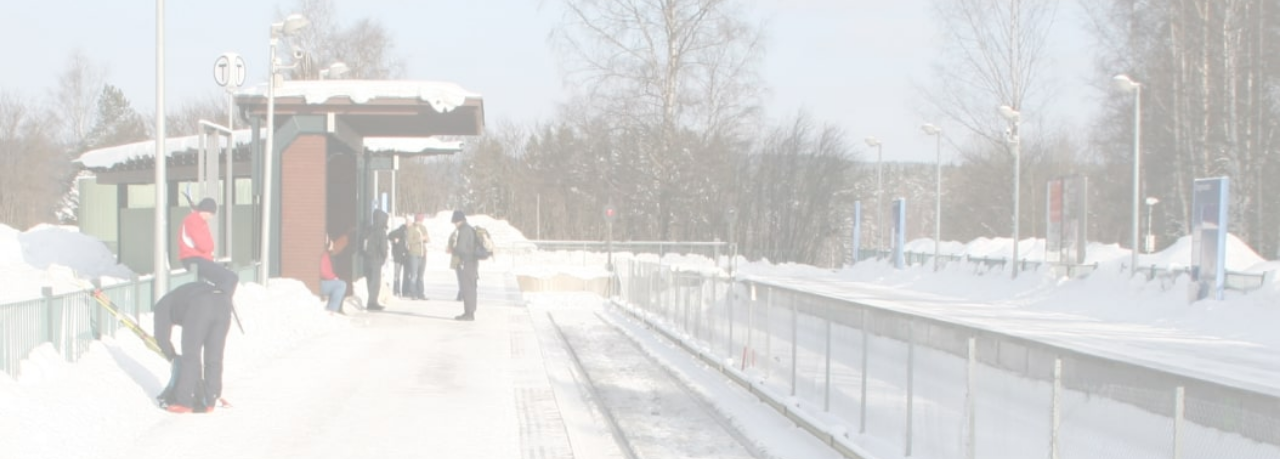
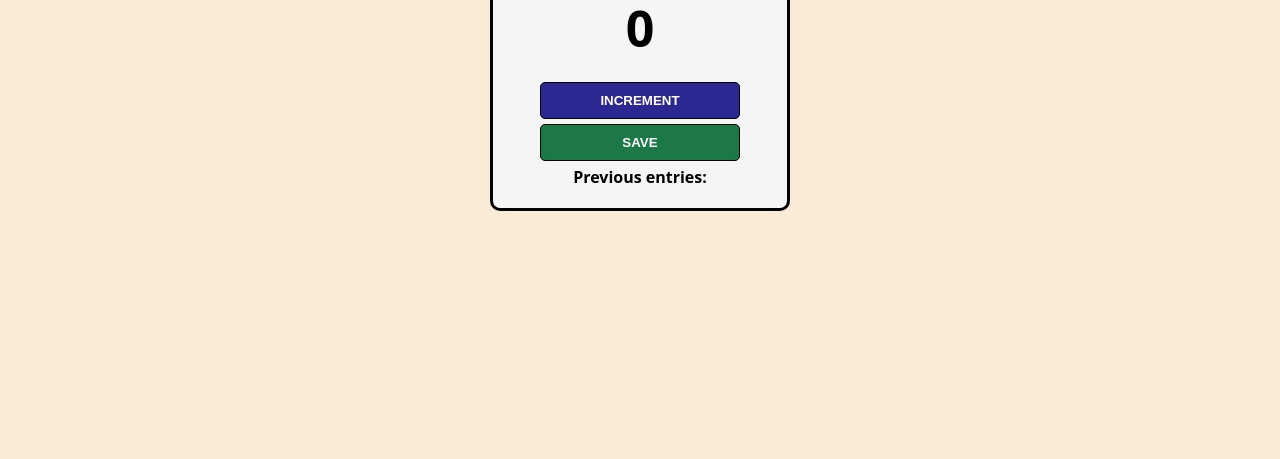
Before and after one commit to erickariasec/Scrimba-Learn-JavaScript, a plain HTML site: page M1_BuildAPassengerCounterApp/index.html in a window 1280 px wide. Shown: the part 341-800 px from the top of the page. Drawn offline with Linux system fonts and the light colour scheme.

Commit message:
Scrimba, Learn JavaScript, Build a Passenger Counter App, modifying structure, styling: color, display: flex

```diff
--- a/M1_BuildAPassengerCounterApp/css/index.css
+++ b/M1_BuildAPassengerCounterApp/css/index.css
@@ -1,9 +1,27 @@
+* {
+    margin: 0;
+    padding: 0;
+    box-sizing: border-box;
+}
+
 body {
-    background-image: url("../img/station.jpg");
+    width: 100vw;
+    height: 100vh;
+    background-color: antiquewhite;
     background-size: cover;
-    font-family: -apple-system, BlinkMacSystemFont, 'Segoe UI', Roboto, Oxygen, Ubuntu, Cantarell, 'Open Sans', 'Helvetica Neue', sans-serif;
-    font-weight: bold;
+    font-family: 'Open Sans', 'Helvetica Neue', sans-serif;
     text-align: center;
+    height: 100vh;
+    display: flex;
+}
+
+.container {
+    background: whitesmoke;
+    max-width: 300px;
+    margin: auto;
+    padding: 20px;
+    border: 3px solid black;
+    border-radius: 10px;
 }
 
 h1 {
@@ -18,7 +36,7 @@ h2 {
 }
 
 button {
-    border: none;
+    border: 1px solid black;
     padding-top: 10px;
     padding-bottom: 10px;
     color: white;
@@ -26,12 +44,17 @@ button {
     width: 200px;
     margin-bottom: 5px;
     border-radius: 5px;
+    cursor: pointer;
 }
 
 #increment-btn {
-    background: darkred;
+    background: #2C2891;
 }
 
 #save-btn {
-    background: darkgreen;
+    background: #1C7947;
 }
+
+#save-el {
+    font-weight: bold;
+}
--- a/M1_BuildAPassengerCounterApp/index.html
+++ b/M1_BuildAPassengerCounterApp/index.html
@@ -5,14 +5,16 @@
     <meta http-equiv="X-UA-Compatible" content="IE=edge">
     <meta name="viewport" content="width=device-width, initial-scale=1.0">
     <link rel="stylesheet" href="css/index.css">
-    <title>Setting Up Our JavaScript File</title>
+    <title>Passenger Counter - App</title>
 </head>
 <body>
-    <h1>People entered:</h1>
-    <h2 id="count-elements">0</h2>
-    <button id="increment-btn" onclick="increment()">INCREMENT</button>
-    <button id="save-btn" onclick="save()">SAVE</button>
-    <p id="save-el">Previous entries: </p>
+    <div class="container">
+        <h1>People entered:</h1>
+        <h2 id="count-elements">0</h2>
+        <button id="increment-btn" onclick="increment()">INCREMENT</button>
+        <button id="save-btn" onclick="save()">SAVE</button>
+        <p id="save-el">Previous entries: </p>
+    </div>
     <script src="./js/index.js"></script>
 </body>
 </html>
```
